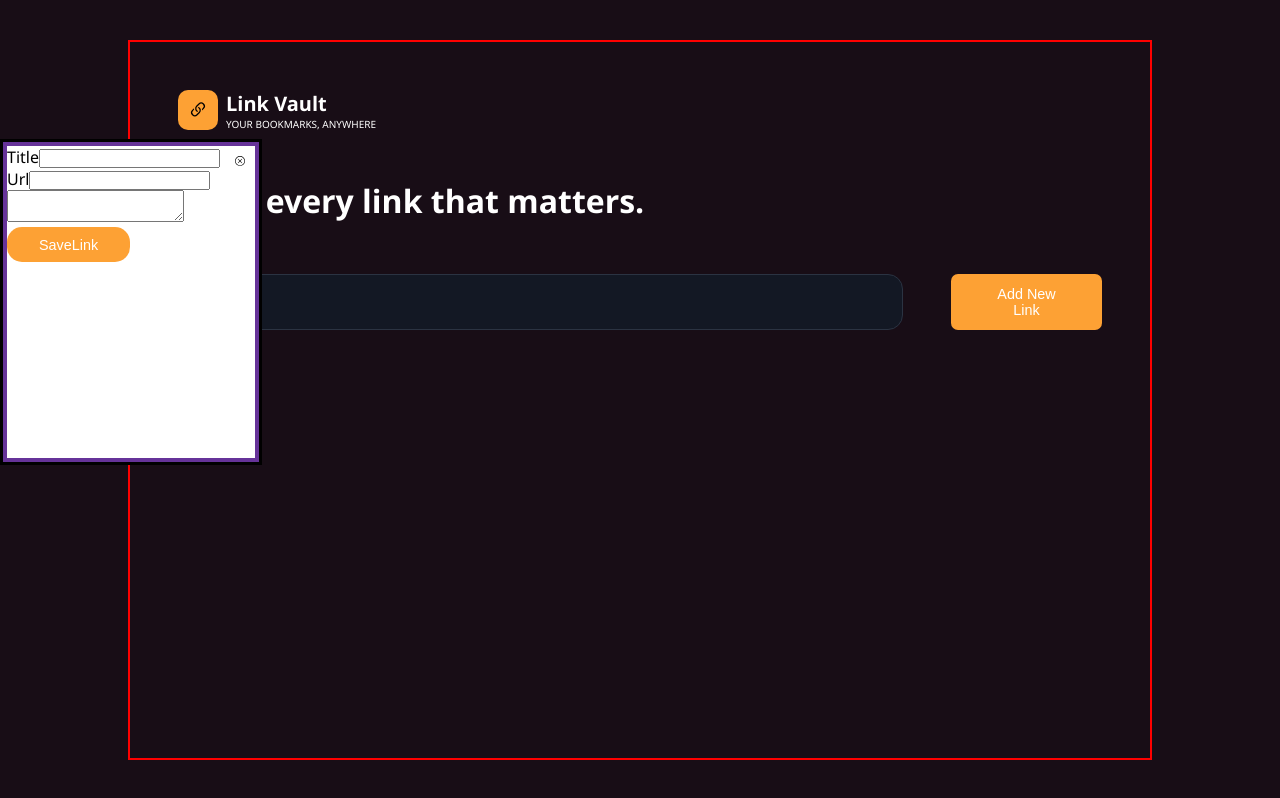
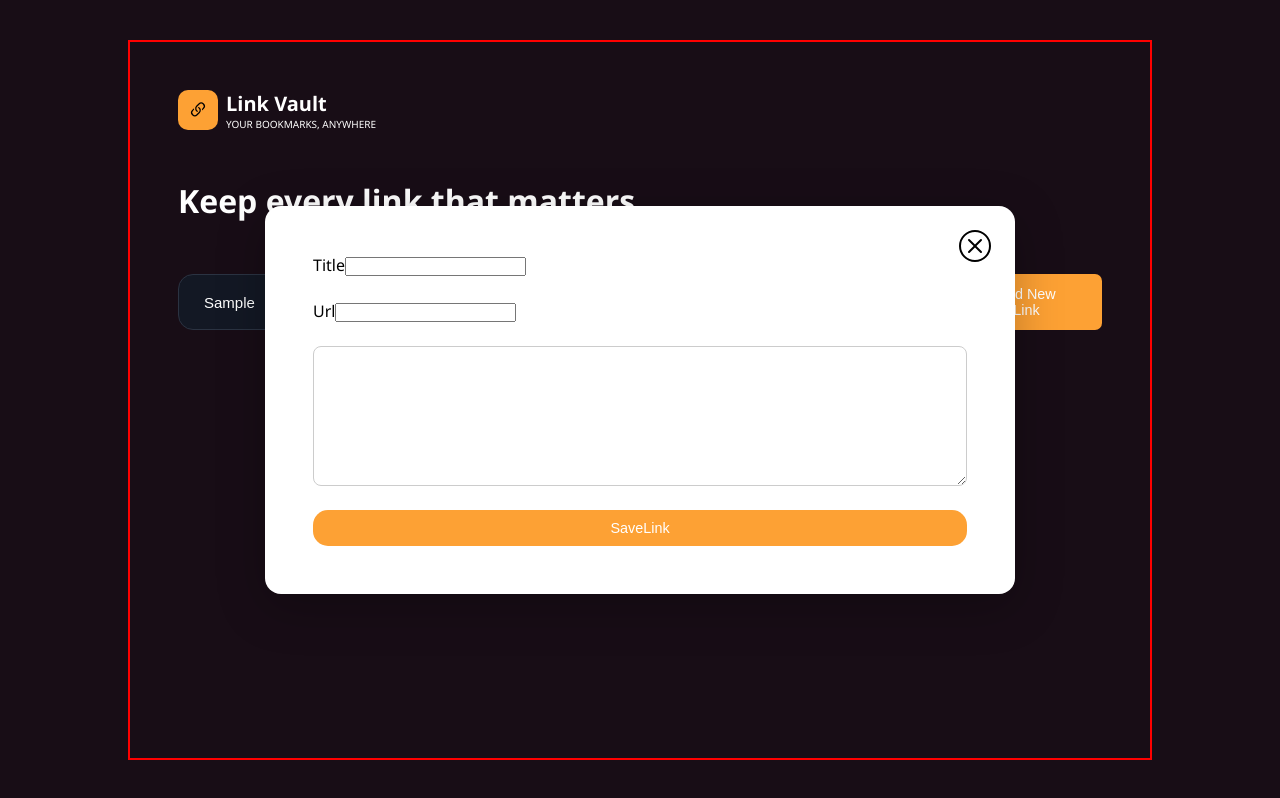
Before and after one commit to Samukelokhathi/Links-Vault-React-Ts, a React (Vite) app: page / in a window 1280 px wide. Both pictures are taken after typing "Sample" into the empty fields and a click on the button "Add New Link". Built offline with nearby package versions, Linux system fonts and the light colour scheme.

Commit message:
Added styling for modal card

```diff
--- a/src/Components/OverlayModal/Modal.module.css
+++ b/src/Components/OverlayModal/Modal.module.css
@@ -1,28 +1,53 @@
-/* .modal {
-    position: absolute;
-    top: 0;
+dialog {
+  position: fixed;
+  top: 50%;
+  left: 50%;
+  transform: translate(-50%, -50%);
+  border: none;
+  padding: 0;
+  background: transparent;
   width: 100vw;
   height: 100vh;
-    z-index: 1;
+  max-width: 100%;
+  max-height: 100%;
+  z-index: 1000;
   display: flex;
+  align-items: center;
   justify-content: center;
-    background-color: bisque;
-    align-items: center;
-} */
+}
+
 
 .modal-child {
   position: relative;
-    border: 4px solid rebeccapurple;
-    width: 20vw;
-    height: 40vh;
+  background: #ffffff;
+  padding: 48px;
+  border-radius: 16px;
+  box-shadow: 0 12px 48px rgba(0, 0, 0, 0.25);
+  width: 95%;
+  max-width: 750px;
+  box-sizing: border-box;
 }
 
 .close-icon {
   position: absolute;
-    width: 30px;
-    height: 30px;
-    padding: 10px;
-    right: 0;
-    top: 0;
+  top: 24px;
+  right: 24px;
+  width: 32px;
+  height: 32px;
   cursor: pointer;
 }
+
+.modal-child form {
+  display: flex;
+  flex-direction: column;
+  gap: 24px;
+}
+
+.modal-child textarea {
+  min-height: 140px;
+  padding: 16px;
+  border: 1px solid #ccc;
+  border-radius: 8px;
+  font-family: inherit;
+  font-size: 16px;
+}
--- a/src/Components/OverlayModal/Modal.tsx
+++ b/src/Components/OverlayModal/Modal.tsx
@@ -23,6 +23,8 @@ export const Modal: React.FC<ModalProps> = ({ onClose, isOpen }) => {
     <dialog open={isOpen}>
       <div className={modalStyle["modal-child"]} onClick={stopPropagation}>
         <img
+          height={30}
+          width={30}
           className={modalStyle["close-icon"]}
           src={closingIcon}
           alt="closing-icon"
```
Lines whose indentation alone changed are shown as unchanged.
